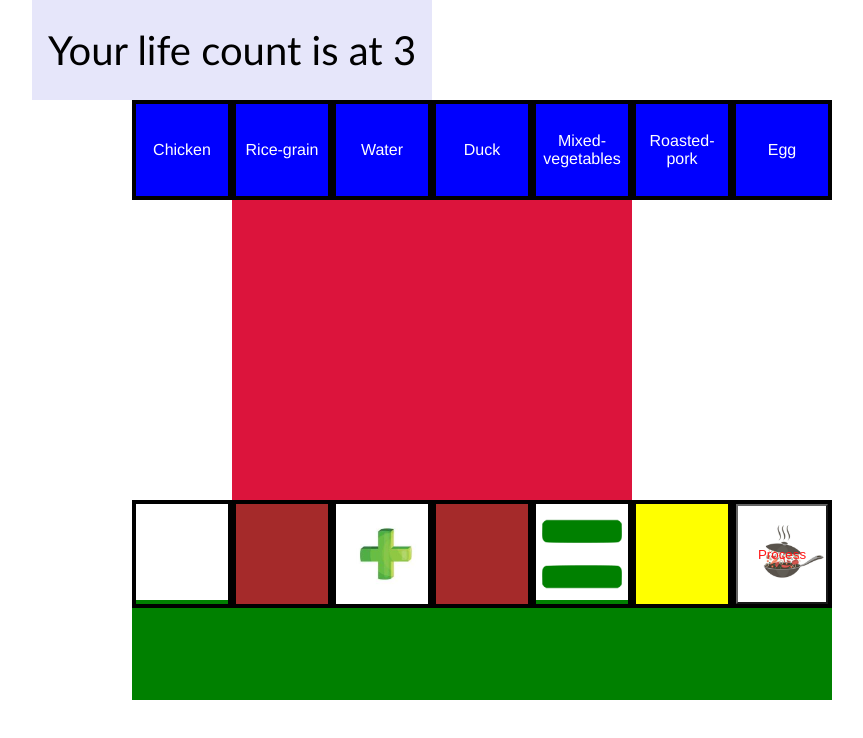
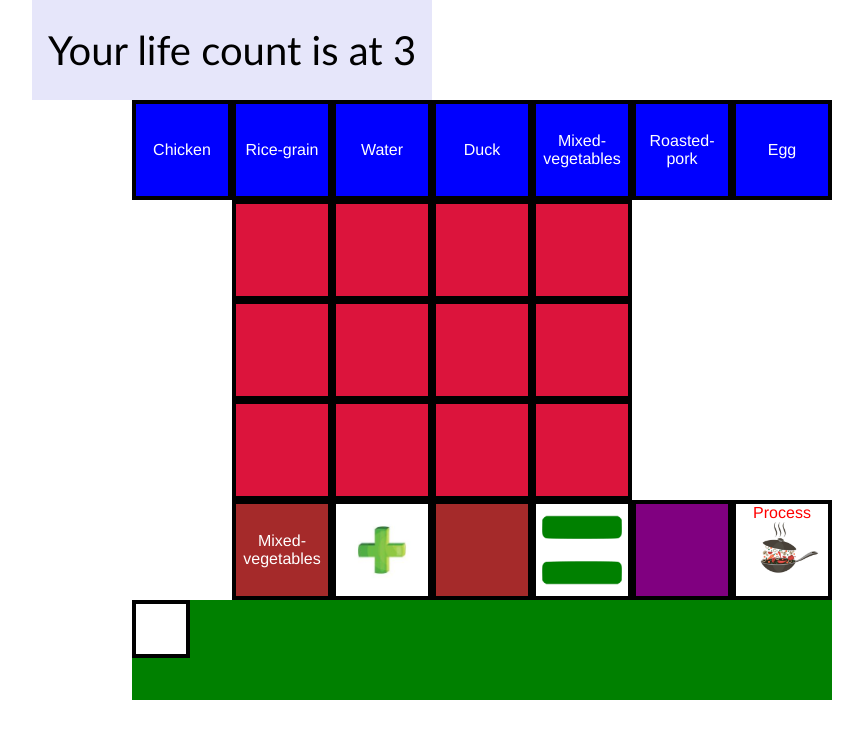
Before and after one commit to mervynleong/TheRICEGAME, a plain HTML site: page gameMainPage.html in a window 1280 px wide. Both pictures are taken after a click on the element "Mixed-vegetables". Shown: the whole page, without its empty margins (68-931 px from the left). Drawn offline with Linux system fonts and the light colour scheme.

Commit message:
progress

```diff
--- a/gFormat.css
+++ b/gFormat.css
@@ -9,7 +9,7 @@ body {
   display: grid;
   width: 1100px;
   grid-template-columns: repeat(11, 100px);
-  grid-template-rows: repeat (7, 100px);
+  grid-template-rows: repeat(7, 100px);
 }
 
 /* #main-grid div {
@@ -49,6 +49,8 @@ body {
   width: 400px;
   height: 300px;
   background-color: crimson;
+  grid-template-columns: repeat(4, 100px);
+  grid-template-rows: repeat(4, 100px);
 }
 
 .creation {
--- a/gameScript.js
+++ b/gameScript.js
@@ -53,25 +53,42 @@ const base = [
 // Fixed Parameters not to be touched
 // KVP of completedItems
 
-const completedItem = {
-  porridge: ["cookedRice", "Water"],
-  cookedRice: ["riceGrain", "Water"],
-  boiledEgg: ["Egg", "Water"],
-  duckRice: ["Duck", "cookedRice"],
-  chickenRice: ["Chicken", "cookedRice"],
-  roastedPorkRice: ["Roasted-pork", "cookedRice"],
-  mixedVegetableRice: ["Mixed-vegetables", "cookedRice"],
-  eggPorridge: ["porridge", "Egg"],
-  chickenPorridge: ["Chicken", "porridge"],
-  duckPorridge: ["Duck", "porridge"],
-  vegetablePorridge: ["Mixed-vegetables", "porridge"],
-  roastedPorkChickenRice: [
-    "roastedPorkRice",
-    "chickenRice",
-    "Roasted-pork",
-    "Chicken",
-  ],
-};
+// const completedItem = {
+//   porridge: ["cookedRice", "Water"],
+//   cookedRice: ["riceGrain", "Water"],
+//   boiledEgg: ["Egg", "Water"],
+//   duckRice: ["Duck", "cookedRice"],
+//   chickenRice: ["Chicken", "cookedRice"],
+//   roastedPorkRice: ["Roasted-pork", "cookedRice"],
+//   mixedVegetableRice: ["Mixed-vegetables", "cookedRice"],
+//   eggPorridge: ["porridge", "Egg"],
+//   chickenPorridge: ["Chicken", "porridge"],
+//   duckPorridge: ["Duck", "porridge"],
+//   vegetablePorridge: ["Mixed-vegetables", "porridge"],
+//   roastedPorkChickenRice: [
+//     "roastedPorkRice",
+//     "chickenRice",
+//     "Roasted-pork",
+//     "Chicken",
+//   ],
+// };
+
+// fixed array of completed items
+
+const cooked = [
+  "Cooked-Rice",
+  "Porridge",
+  "Boiled-Egg",
+  "Duck-Rice",
+  "Chicken-Rice",
+  "Roasted-Pork-Rice",
+  "Mixed-Vegetables-Rice",
+  "Egg-Porridge",
+  "Chicken-Porridge",
+  "Duck-Porridge",
+  "Vegetable-Porridge",
+  "Roasted-Pork-Chicken-Rice",
+];
 
 window.onload = function () {
   setGame();
@@ -95,8 +112,6 @@ function livez() {
     lives--;
   }
 }
-
-console.log(completedItem.porridge[1]);
 let certainItem = "";
 function checkFood() {
   if (
@@ -150,6 +165,11 @@ function checkFood() {
   }
 }
 
+// let a = document.getElementById("creationSetter1");
+// let b = document.getElementById("creationSetter3");
+let a;
+let b;
+
 function putBase() {
   let baseContainer = document.querySelector(".base");
   for (let i = 0; i < base.length; i++) {
@@ -166,23 +186,47 @@ function putBase() {
     baseSetter.style.justifyContent = "center";
     baseSetter.style.alignItems = "center";
     baseSetter.style.color = "white";
-    baseSetter.style.position = "relative";
     // Append the baseSetter to the baseContainer
     baseContainer.appendChild(baseSetter);
-    baseSetter.addEventListener("click", function () {
+    baseSetter.addEventListener("click", function (evt) {
       // This function will be called when the baseSetter is clicked
-      testFunction(base[i]);
+      // listen to evt evt.target.textcontent...
+      // if a.innerText is not inside, it will put the innerText inside
+      if (!a.innerText) {
+        a.innerText = evt.target.innerText;
+        a.style.color = "white";
+      } else if (!b.innerText) {
+        // since a has already been filled. b will be filled.
+        b.innerText = evt.target.innerText;
+        b.style.color = "white";
+      }
     });
   }
-}
-// Function to be invoked when baseSetter is clicked
-function testFunction(baseValue) {
-  console.log("Clicked baseSetter with value: " + baseValue);
 }
 
 putBase();
 
-function invokeCI() {}
+function completeI() {
+  let compIContainer = document.querySelector(".ci");
+  for (let i = 0; i < 12; i++) {
+    let compISetter = document.createElement("div");
+    compISetter.id = "compISetter" + i; // Assign a unique id for each baseSetter
+    compISetter.style.borderColor = "black";
+    compISetter.style.borderWidth = "4px";
+    compISetter.style.borderStyle = "solid";
+    compISetter.style.gap = "1px";
+    compISetter.style.display = "flex";
+    compISetter.style.textAlign = "center";
+    compISetter.style.justifyContent = "center";
+    compISetter.style.alignItems = "center";
+    compISetter.style.color = "black";
+    compISetter.addEventListener("click", function (evt) {
+      console.log(i);
+    });
+    compIContainer.appendChild(compISetter);
+  }
+}
+completeI();
 
 function creation() {
   let creationContainer = document.querySelector(".creation");
@@ -190,45 +234,38 @@ function creation() {
     // set up the creation board
     let creationSetter = document.createElement("div");
     creationSetter.id = "creationSetter" + i; // Assign a unique id for each creationSetter
-    creationSetter.style.borderColor = "black";
-    creationSetter.style.borderWidth = "4px";
-    creationSetter.style.gap = "1px";
-    creationSetter.style.borderStyle = "solid";
     creationSetter.style.display = "flex";
     creationSetter.style.textAlign = "center";
     creationSetter.style.justifyContent = "center";
     creationSetter.style.alignItems = "center";
-    creationSetter.style.color = "white";
-    creationSetter.style.position = "relative";
+    if (i !== 0) {
+      creationSetter.style.borderColor = "black";
+      creationSetter.style.borderWidth = "4px";
+      creationSetter.style.gap = "1px";
+      creationSetter.style.borderStyle = "solid";
+    }
     if (i === 1 || i === 3) {
-      // Add background only to the div with id creationSetter4
+      if (i === 1) {
+        a = creationSetter;
+      } else if (i === 3) {
+        b = creationSetter;
+      }
       creationSetter.style.backgroundColor = "brown";
-      creationSetter.addEventListener("click", function () {
-        // This function will be called when the creationSetter is clicked
-        testFunction2();
-      });
     } else if (i === 5) {
-      creationSetter.style.backgroundColor = "yellow";
-      creationSetter.addEventListener("click", function () {
-        // This function will be called when the creationSetter is clicked
-        testFunction3();
-      });
+      creationSetter.style.backgroundColor = "purple";
     } else if (i === 6) {
       creationSetter.style.backgroundColor = "white";
-      let pButton = document.createElement("button");
-      pButton.textContent = "Process";
-      pButton.style.textAlign = "top"; //?
-      pButton.style.color = "red";
-      pButton.style.backgroundImage = "url('./wok.jpg')"; // Set the background image
-      pButton.style.backgroundSize = "cover"; // cover background
-      pButton.style.width = "100px"; // Set the width of the button
-      pButton.style.height = "100px"; // Set the height of the button
-      pButton.style.opacity = "0.9"; // Set the opacity 10%
-      pButton.addEventListener("click", function () {
-        // Call the function of process
-        process();
+      creationSetter.innerText = "Process";
+      creationSetter.style.display = "flex";
+      creationSetter.style.justifyContent = "center";
+      creationSetter.style.alignItems = "start"; //start of the div
+      creationSetter.style.color = "red";
+      creationSetter.style.position = "relative";
+      creationSetter.style.backgroundImage = "url('./wok.jpg')"; // Set the background image
+      creationSetter.style.backgroundSize = "cover"; // cover background
+      creationSetter.addEventListener("click", function () {
+        process(c);
       });
-      creationSetter.appendChild(pButton);
     } else if (i === 2) {
       creationSetter.style.backgroundImage = "url('./plus.jpg')";
       creationSetter.style.backgroundSize = "cover";
@@ -248,6 +285,20 @@ function gameHint() {
   let ghContainer = document.querySelector(".game-hint");
   let ghSetter = document.createElement("div");
   ghSetter.id = "gh";
+  ghSetter.style.borderColor = "black";
+  ghSetter.style.borderWidth = "4px";
+  ghSetter.style.gap = "1px";
+  ghSetter.style.borderStyle = "solid";
+  ghSetter.style.display = "flex";
+  ghSetter.style.textAlign = "center";
+  ghSetter.style.justifyContent = "center";
+  ghSetter.style.alignItems = "center";
+  ghSetter.style.color = "black";
+  ghSetter.style.backgroundColor = "white";
+  ghSetter.style.innerText = "Please make the item";
+  ghSetter.style.width = "50px";
+  ghSetter.style.height = "50px";
+  ghContainer.appendChild(ghSetter);
 }
 
 // Function to be invoked when creationSetter is clicked
@@ -256,11 +307,51 @@ function testFunction2(creationValue) {
 }
 
 creation();
+gameHint();
 
 function testFunction3() {
   console.log("final product");
 }
 
+let c;
+let d;
+
 function process() {
-  console.log("processing");
+  let c = document.getElementById("creationSetter5");
+  c.style.color = "white";
+  switch (true) {
+    // checking for Rice-grain & Water
+    case (a.innerText === base[1] && b.innerText === base[2]) ||
+      (a.innerText === base[2] && a.innerText === base[1]):
+      c.innerText = cooked[0];
+      resetRecipe();
+      //setting time out before clearing the innertext of the product box
+      setTimeout(resetProduct(), 2500);
+
+      break;
+    // Checking for cookedRice & Chicken
+    case a.innerText === base:
+      a.innerText === base[0];
+      break;
+    default:
+      // Default case if none of the conditions match
+      resetRecipe();
+      console.log("Invalid!");
+      break;
+  }
 }
+
+function resetRecipe() {
+  // function that erases the innerText when invoked by process button
+  if (typeof a.innerText === "string" && typeof b.innerText === "string") {
+    a.innerText = "";
+    b.innerText = "";
+  }
+}
+
+function resetProduct() {
+  // function that erases the innerText when invoked by process button
+  if (typeof c.innerText === "string") {
+    c.innerText = "";
+  }
+}
```
